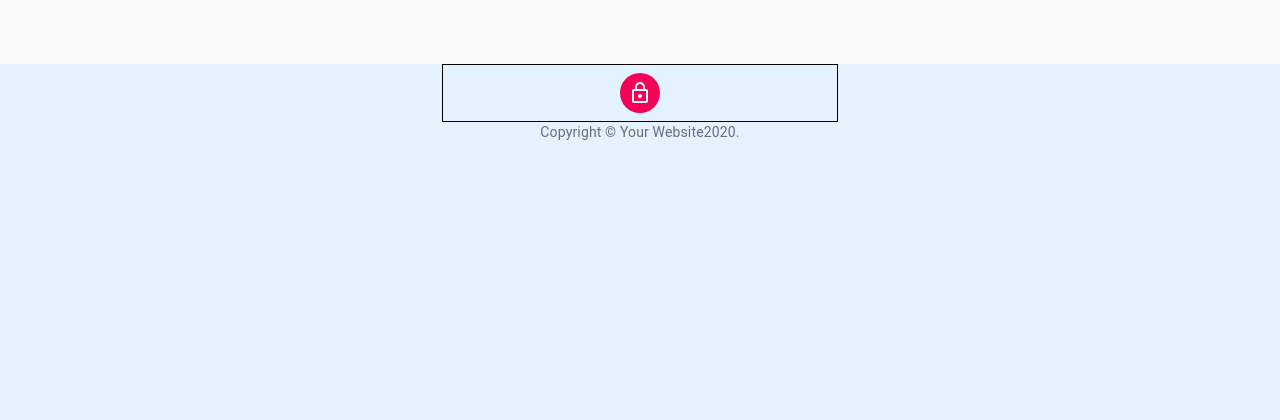
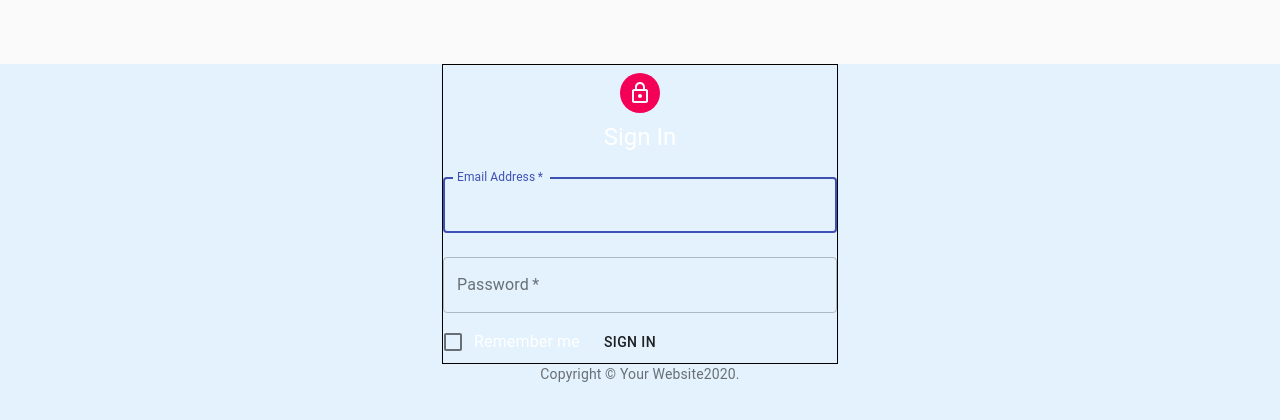
Before and after one commit to nmoras/new-ui, a React (Create React App) app in the folder material-ui-react/: page / in a window 1280 px wide. Shown: the top 420 px of the page. Built offline with nearby package versions, Linux system fonts and the light colour scheme.

Commit message:
shows input fields

```diff
--- a/material-ui-react/src/components/SignIn.js
+++ b/material-ui-react/src/components/SignIn.js
@@ -56,6 +56,38 @@ function SignIn() {
                 <Avatar className={classes.avatar}>
                     <LockOutlinedIcon />
                 </Avatar>
+                <Typography component='h1' variant='h5'>
+                    Sign In
+                </Typography>
+                <form className={classes.form} noValidate>
+                    <TextField
+                        variant="outlined"
+                        margin="normal"
+                        required
+                        fullWidth
+                        id="email"
+                        label="Email Address"
+                        name="email"
+                        autoComplete="email"
+                        autoFocus
+                    />
+                    <TextField
+                        variant="outlined"
+                        margin="normal"
+                        required
+                        fullWidth
+                        name="password"
+                        label="Password"
+                        type="password"
+                        id="password"
+                        autoComplete="current-password"
+                    />
+                    <FormControlLabel
+                        control={<Checkbox value="remember" color="primary" />}
+                        label="Remember me"
+                    />
+                    <Button>Sign In</Button>
+                </form>
             </div>
             <Box>
                 <Copyright />
```
